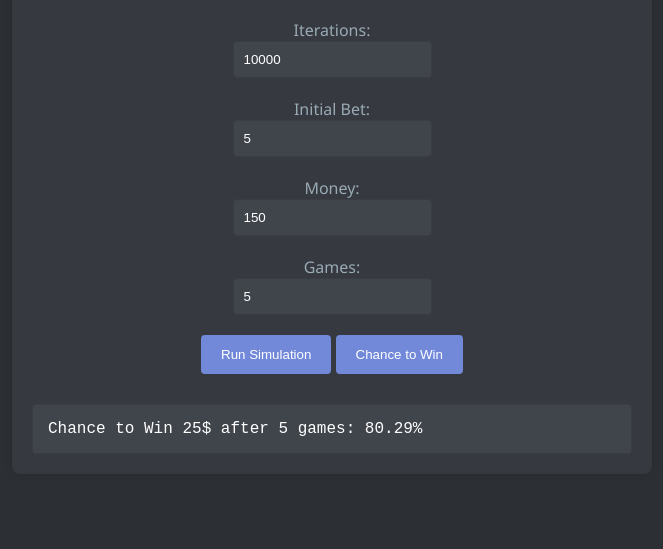
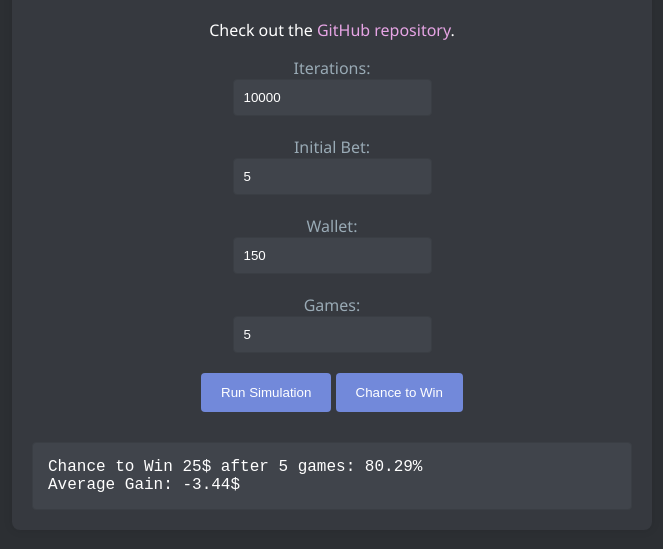
Before and after one commit to Kataman7/martingale, a plain HTML site: page index.html in a window 1280 px wide. Both pictures are taken after a click on the button "Chance to Win". Shown: the part 137-686 px from the top of the page, without its empty margins (308-971 px from the left). Drawn offline with Linux system fonts and the light colour scheme.

Commit message:
fin projet

```diff
--- a/index.html
+++ b/index.html
@@ -4,13 +4,14 @@
 <head>
     <meta charset="UTF-8">
     <meta name="viewport" content="width=device-width, initial-scale=1.0">
-    <title>Roulette Simulation</title>
+    <title>Martingale Simulation</title>
     <link rel="stylesheet" href="styles.css">
 </head>
 
 <body>
 <div id="container">
     <h1>Martingale Simulation</h1>
+    <p>Check out the <a href="https://github.com/Kataman7/martingale" target="_blank">GitHub repository</a>.</p>
 
     <label for="iterations">Iterations:</label>
     <input type="number" id="iterations" value="10000">
@@ -18,7 +19,7 @@
     <label for="initialBet">Initial Bet:</label>
     <input type="number" id="initialBet" value="5">
 
-    <label for="money">Money:</label>
+    <label for="money">Wallet:</label>
     <input type="number" id="money" value="150">
 
     <label for="games">Games:</label>
--- a/script.js
+++ b/script.js
@@ -31,7 +31,7 @@ function rouletteSimulation(initialBet, initialMoney, game) {
         } else {
             // Une petite pause supplémentaire après la boucle pour la dernière mise à jour de l'affichage
             setTimeout(() => {
-                document.getElementById('output').innerHTML += `\n\nFinal Money: ${money}$\nTotal Gain: ${money - initialMoney}`;
+                document.getElementById('output').innerHTML += `\n\nFinal Wallet: ${money}$\nTotal Gain: ${money - initialMoney}`;
             }, 15);
         }
     }
@@ -41,8 +41,9 @@ function rouletteSimulation(initialBet, initialMoney, game) {
 
     return money >= bet;
 }
-function rouletteCalculation(initialBet, money, game) {
+function rouletteCalculation(initialBet, initialMoney, game) {
 
+    let money = initialMoney;
     let rounds = 0;
     let bet = initialBet;
 
@@ -58,15 +59,21 @@ function rouletteCalculation(initialBet, money, game) {
         }
     }
 
-    return money >= bet;
+    return money - initialMoney;
 }
 
 function chanceToWin(iterations, initialBet, money, game) {
-    let ratio = 0;
+    let winRate = 0;
+    let gainMoyen = 0;
+
     for (let i = 0; i < iterations; i++) {
-        if (rouletteCalculation(initialBet, money, game)) ratio++;
+        const gain = rouletteCalculation(initialBet, money, game)
+        gainMoyen += gain;
+        if (gain >= initialBet) {
+            winRate++
+        }
     }
-    return ratio / iterations;
+    return { winRate: (winRate / iterations), gainMoyen: (gainMoyen / iterations)}
 }
 
 function runRouletteSimulation() {
@@ -89,6 +96,12 @@ function runChanceToWin() {
     // Effacer le texte actuel dans la zone de sortie
     document.getElementById('output').innerHTML = "";
 
-    const winRatio = chanceToWin(iterations, initialBet, money, games);
-    document.getElementById('output').innerHTML += `Chance to Win ${games * initialBet}$ after ${games} games: ${(winRatio * 100).toFixed(2)}%`;
+    const result = chanceToWin(iterations, initialBet, money, games);
+
+    if (result.winRate > 0) {
+        document.getElementById('output').innerHTML += `Chance to Win ${games * initialBet}$ after ${games} games: ${(result.winRate * 100).toFixed(2)}%\n`;
+        document.getElementById('output').innerHTML += `Average Gain: ${result.gainMoyen.toFixed(2)}$`;
+    } else {
+        document.getElementById('output').innerHTML += `No wins after ${games} games.`;
+    }
 }
--- a/styles.css
+++ b/styles.css
@@ -3,7 +3,7 @@ body {
     text-align: center;
     background-color: #2C2F33; /* Fond sombre Discord */
     color: #fff; /* Texte clair */
-    margin: 0;
+    margin: 5px;
     padding: 0;
 }
 
@@ -68,3 +68,12 @@ span.negative {
     border-radius: 4px;
     color: #fff; /* Texte clair */
 }
+
+a {
+    color: #e7a5e5; /* Rose clair stylé Discord pour les liens */
+    text-decoration: none;
+}
+
+a:hover {
+    color: #FFF; /* Rose clair stylé Discord légèrement plus foncé au survol */
+}
```
